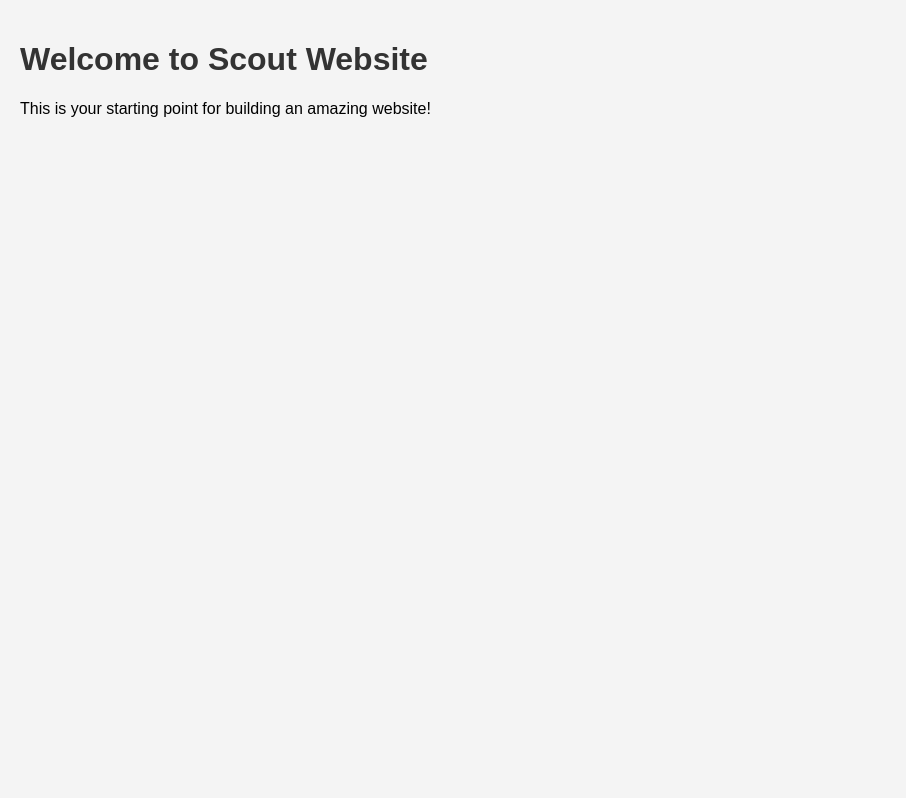
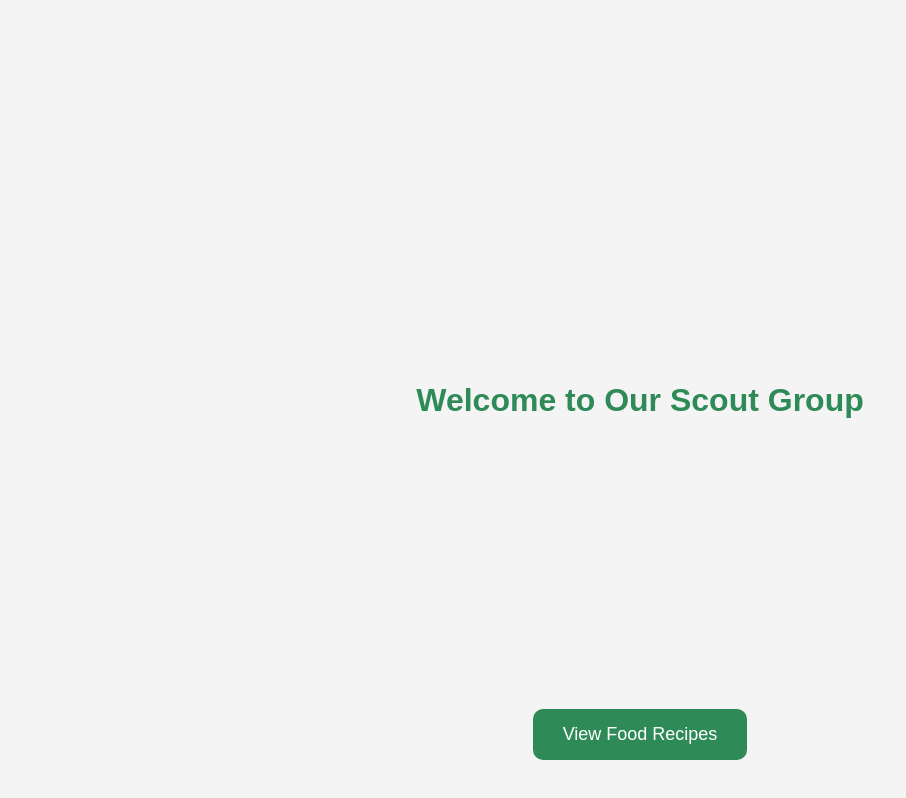
Before and after one commit to androkeushkerian2009-star/scout-website, a plain HTML site: page index.html in a window 1280 px wide. Shown: the whole page, without its empty margins (0-906 px from the left). Drawn offline with Linux system fonts and the light colour scheme.

Commit message:
Update index.html

```diff
--- a/index.html
+++ b/index.html
@@ -1,23 +1,52 @@
 <!DOCTYPE html>
-<html lang="en">
+<html>
 <head>
   <meta charset="UTF-8">
   <meta name="viewport" content="width=device-width, initial-scale=1.0">
   <title>Scout Website</title>
+
   <style>
     body {
+      margin: 0;
       font-family: Arial, sans-serif;
-            margin: 0;
-            padding: 20px;
       background-color: #f4f4f4;
+      display: flex;
+      flex-direction: column;
+      justify-content: center;
+      align-items: center;
+      height: 100vh;
     }
+
     h1 {
-            color: #333;
+      color: #2e8b57;
+      text-align: center;
+    }
+
+    .btn {
+      position: absolute;
+      bottom: 40px;
+      padding: 15px 30px;
+      font-size: 18px;
+      background-color: #2e8b57;
+      color: white;
+      border: none;
+      border-radius: 10px;
+      cursor: pointer;
+    }
+
+    .btn:hover {
+      background-color: #246b45;
     }
   </style>
 </head>
+
 <body>
-    <h1>Welcome to Scout Website</h1>
-    <p>This is your starting point for building an amazing website!</p>
+
+  <h1>Welcome to Our Scout Group</h1>
+
+  <button class="btn" onclick="location.href='recipes.html'">
+    View Food Recipes
+  </button>
+
 </body>
 </html>
```
Lines whose indentation alone changed are shown as unchanged.
